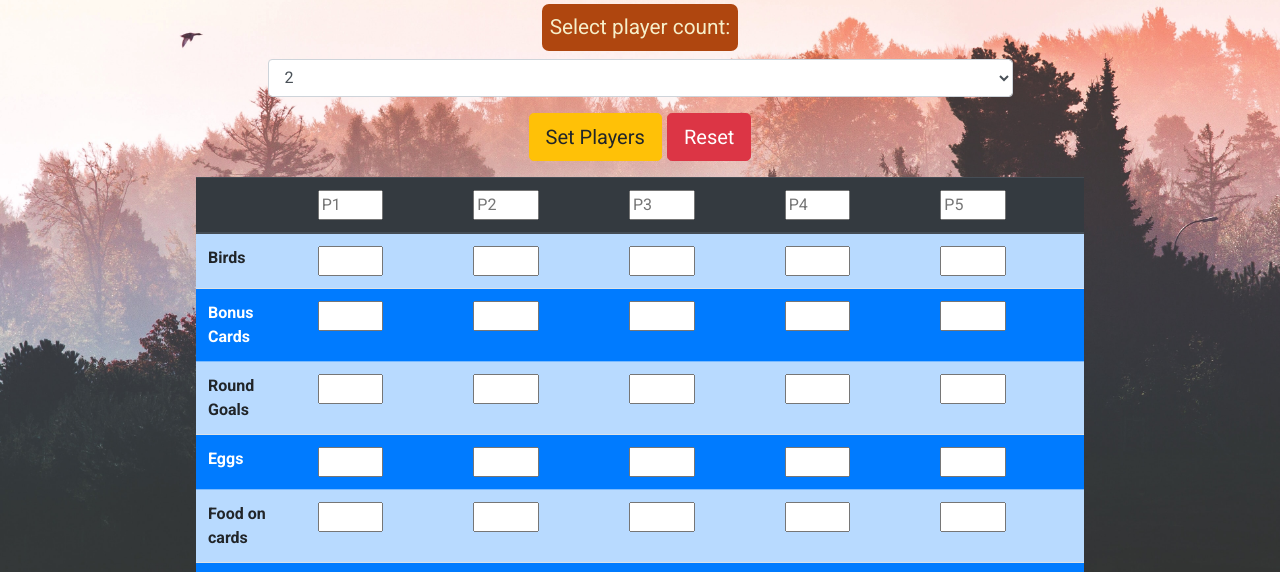
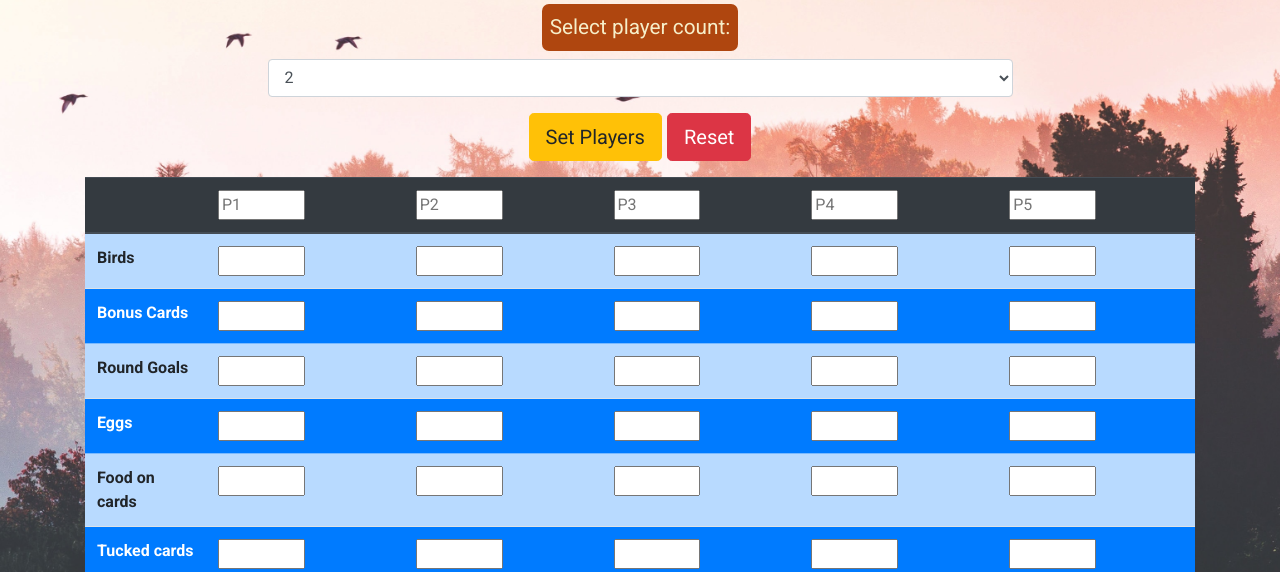
Before and after one commit to Dracoptera/wingspan-scoresheet, a plain HTML site: page index.html in a window 1280 px wide. Shown: the part 201-773 px from the top of the page. Drawn offline with nearby package versions, Linux system fonts and the light colour scheme.

Commit message:
Table changes

```diff
--- a/css/style.css
+++ b/css/style.css
@@ -4,10 +4,10 @@ body {
     background-repeat: no-repeat;
     background-color: rgba(0, 0, 0, 0.4);
     background-size: cover;
-    background-position: top;
+    background-position: bottom;
     /* position: relative; */
     /* opacity: 0.7; */
-    height: 90vh;
+    /* height: 90vh; */
     margin-top: 2rem;
     font-family: 'Roboto', sans-serif;
 }
@@ -77,3 +77,13 @@ body {
     visibility: hidden;
 
 } */
+
+.w-cu {
+    width: 50%;
+}
+
+@media (max-width: 640px) {
+    .w-cu {
+        width: 100%;
+    }
+  }
--- a/index.html
+++ b/index.html
@@ -51,67 +51,67 @@
   <section id="main">
     <div class="container">
 
-      <div class="centered-lg">
+      <div class="table-responsive">
 
-      <table class="table table-responsive">
+      <table class="table">
         <thead class="thead-dark">
           <tr>
             <th scope="col"></th>
-            <th scope="col"><input type="text" class="w-50 p1" name="p1" id="p1" placeholder="P1"></th>
-            <th scope="col"><input type="text" class="w-50 p2" name="p2" id="p2" placeholder="P2"></th>
-            <th scope="col"><input type="text" class="w-50 p3" name="p3" id="p3" placeholder="P3"></th>
-            <th scope="col"><input type="text" class="w-50 p4" name="p4" id="p4" placeholder="P4"></th>
-            <th scope="col"><input type="text" class="w-50 p5" name="p5" id="p5" placeholder="P5"></th>
+            <th scope="col"><input type="text" class="w-cu p1" name="p1" id="p1" placeholder="P1"></th>
+            <th scope="col"><input type="text" class="w-cu p2" name="p2" id="p2" placeholder="P2"></th>
+            <th scope="col"><input type="text" class="w-cu p3" name="p3" id="p3" placeholder="P3"></th>
+            <th scope="col"><input type="text" class="w-cu p4" name="p4" id="p4" placeholder="P4"></th>
+            <th scope="col"><input type="text" class="w-cu p5" name="p5" id="p5" placeholder="P5"></th>
           </tr>
         </thead>
         <tbody>
           <tr id="birds" class="table-primary">
             <th scope="row">Birds</th>
-            <td><input class="w-50 p1" type="number" name="birds" id="birds1"></td>
-            <td><input class="w-50 p2" type="number" name="birds" id="birds2"></td>
-            <td><input class="w-50 p3" type="number" name="birds" id="birds3"></td>
-            <td><input class="w-50 p4" type="number" name="birds" id="birds4"></td>
-            <td><input class="w-50 p5" type="number" name="birds" id="birds5"></td>
+            <td><input class="w-cu p1" type="number" name="birds" id="birds1"></td>
+            <td><input class="w-cu p2" type="number" name="birds" id="birds2"></td>
+            <td><input class="w-cu p3" type="number" name="birds" id="birds3"></td>
+            <td><input class="w-cu p4" type="number" name="birds" id="birds4"></td>
+            <td><input class="w-cu p5" type="number" name="birds" id="birds5"></td>
           </tr>
           <tr id="bonus" class="bg-primary">
             <th scope="row">Bonus Cards</th>
-            <td><input class="w-50 p1" type="number" name="bonus" id="bonus1"></td>
-            <td><input class="w-50 p2" type="number" name="bonus" id="bonus2"></td>
-            <td><input class="w-50 p3" type="number" name="bonus" id="bonus3"></td>
-            <td><input class="w-50 p4" type="number" name="bonus" id="bonus4"></td>
-            <td><input class="w-50 p5" type="number" name="bonus" id="bonus5"></td>
+            <td><input class="w-cu p1" type="number" name="bonus" id="bonus1"></td>
+            <td><input class="w-cu p2" type="number" name="bonus" id="bonus2"></td>
+            <td><input class="w-cu p3" type="number" name="bonus" id="bonus3"></td>
+            <td><input class="w-cu p4" type="number" name="bonus" id="bonus4"></td>
+            <td><input class="w-cu p5" type="number" name="bonus" id="bonus5"></td>
           </tr>
           <tr id="round" class="table-primary">
             <th scope="row">Round Goals</th>
-            <td><input class="w-50 p1" type="number" name="bonus" id="round1"></td>
-            <td><input class="w-50 p2" type="number" name="bonus" id="round2"></td>
-            <td><input class="w-50 p3" type="number" name="bonus" id="round3"></td>
-            <td><input class="w-50 p4" type="number" name="bonus" id="round4"></td>
-            <td><input class="w-50 p5" type="number" name="bonus" id="round5"></td>
+            <td><input class="w-cu p1" type="number" name="bonus" id="round1"></td>
+            <td><input class="w-cu p2" type="number" name="bonus" id="round2"></td>
+            <td><input class="w-cu p3" type="number" name="bonus" id="round3"></td>
+            <td><input class="w-cu p4" type="number" name="bonus" id="round4"></td>
+            <td><input class="w-cu p5" type="number" name="bonus" id="round5"></td>
           </tr>
           <tr id="eggs" class="bg-primary">
             <th scope="row">Eggs</th>
-            <td><input class="w-50 p1" type="number" name="bonus" id="eggs1"></td>
-            <td><input class="w-50 p2" type="number" name="bonus" id="eggs2"></td>
-            <td><input class="w-50 p3" type="number" name="bonus" id="eggs3"></td>
-            <td><input class="w-50 p4" type="number" name="bonus" id="eggs4"></td>
-            <td><input class="w-50 p5" type="number" name="bonus" id="eggs5"></td>
+            <td><input class="w-cu p1" type="number" name="bonus" id="eggs1"></td>
+            <td><input class="w-cu p2" type="number" name="bonus" id="eggs2"></td>
+            <td><input class="w-cu p3" type="number" name="bonus" id="eggs3"></td>
+            <td><input class="w-cu p4" type="number" name="bonus" id="eggs4"></td>
+            <td><input class="w-cu p5" type="number" name="bonus" id="eggs5"></td>
           </tr>
           <tr id="food" class="table-primary">
             <th scope="row">Food on cards</th>
-            <td><input class="w-50 p1" type="number" name="bonus" id="food1"></td>
-            <td><input class="w-50 p2" type="number" name="bonus" id="food2"></td>
-            <td><input class="w-50 p3" type="number" name="bonus" id="food3"></td>
-            <td><input class="w-50 p4" type="number" name="bonus" id="food4"></td>
-            <td><input class="w-50 p5" type="number" name="bonus" id="food5"></td>
+            <td><input class="w-cu p1" type="number" name="bonus" id="food1"></td>
+            <td><input class="w-cu p2" type="number" name="bonus" id="food2"></td>
+            <td><input class="w-cu p3" type="number" name="bonus" id="food3"></td>
+            <td><input class="w-cu p4" type="number" name="bonus" id="food4"></td>
+            <td><input class="w-cu p5" type="number" name="bonus" id="food5"></td>
           </tr>
           <tr id="tucked" class="bg-primary">
             <th scope="row">Tucked cards</th>
-            <td><input class="w-50 p1" type="number" name="bonus" id="tucked1"></td>
-            <td><input class="w-50 p2" type="number" name="bonus" id="tucked2"></td>
-            <td><input class="w-50 p3" type="number" name="bonus" id="tucked3"></td>
-            <td><input class="w-50 p4" type="number" name="bonus" id="tucked4"></td>
-            <td><input class="w-50 p5" type="number" name="bonus" id="tucked5"></td>
+            <td><input class="w-cu p1" type="number" name="bonus" id="tucked1"></td>
+            <td><input class="w-cu p2" type="number" name="bonus" id="tucked2"></td>
+            <td><input class="w-cu p3" type="number" name="bonus" id="tucked3"></td>
+            <td><input class="w-cu p4" type="number" name="bonus" id="tucked4"></td>
+            <td><input class="w-cu p5" type="number" name="bonus" id="tucked5"></td>
           </tr>
         </tbody>
       </table>
```
